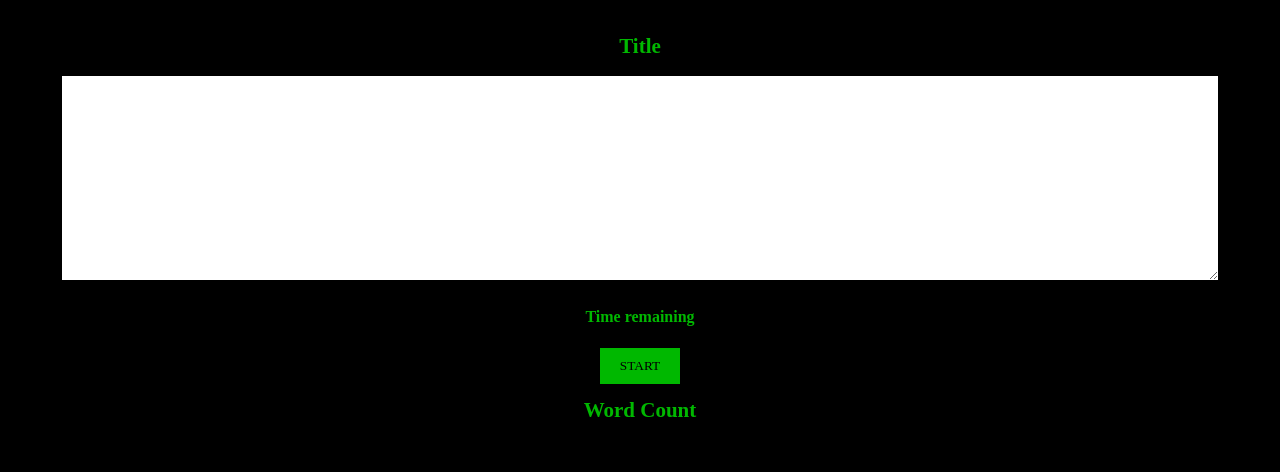
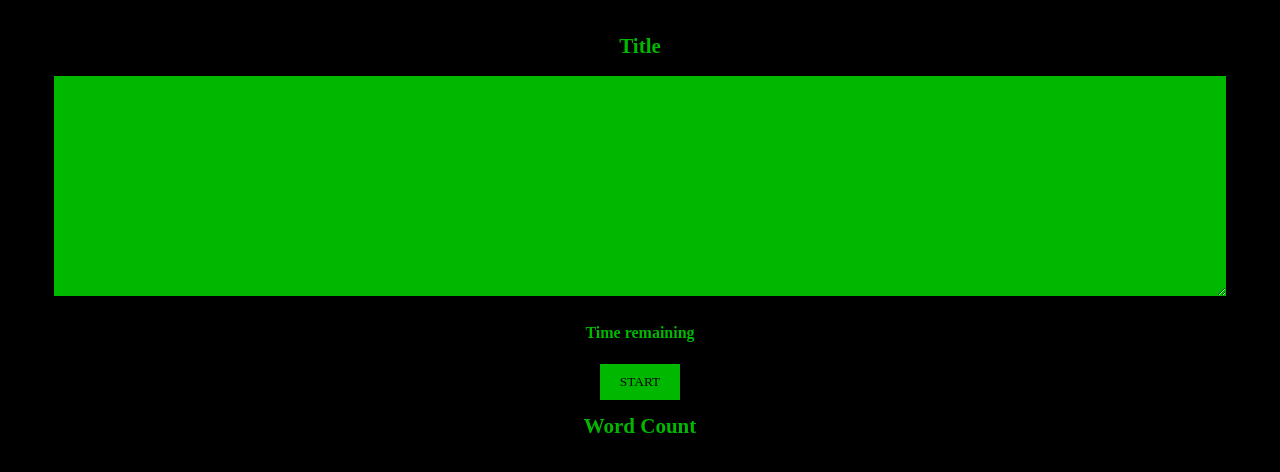
Before and after one commit to PJMantoss/speed-typing-game, a React (Create React App) app: page / in a window 1280 px wide. Shown: the top 472 px of the page. Built offline with nearby package versions, Linux system fonts and the light colour scheme.

Commit message:
update App.css

```diff
--- a/src/App.css
+++ b/src/App.css
@@ -34,4 +34,6 @@ textarea {
   margin: 0 auto;
   outline: none;
   height: 200px;
+  background: #00b800;
+  padding: 10px;
 }
```
